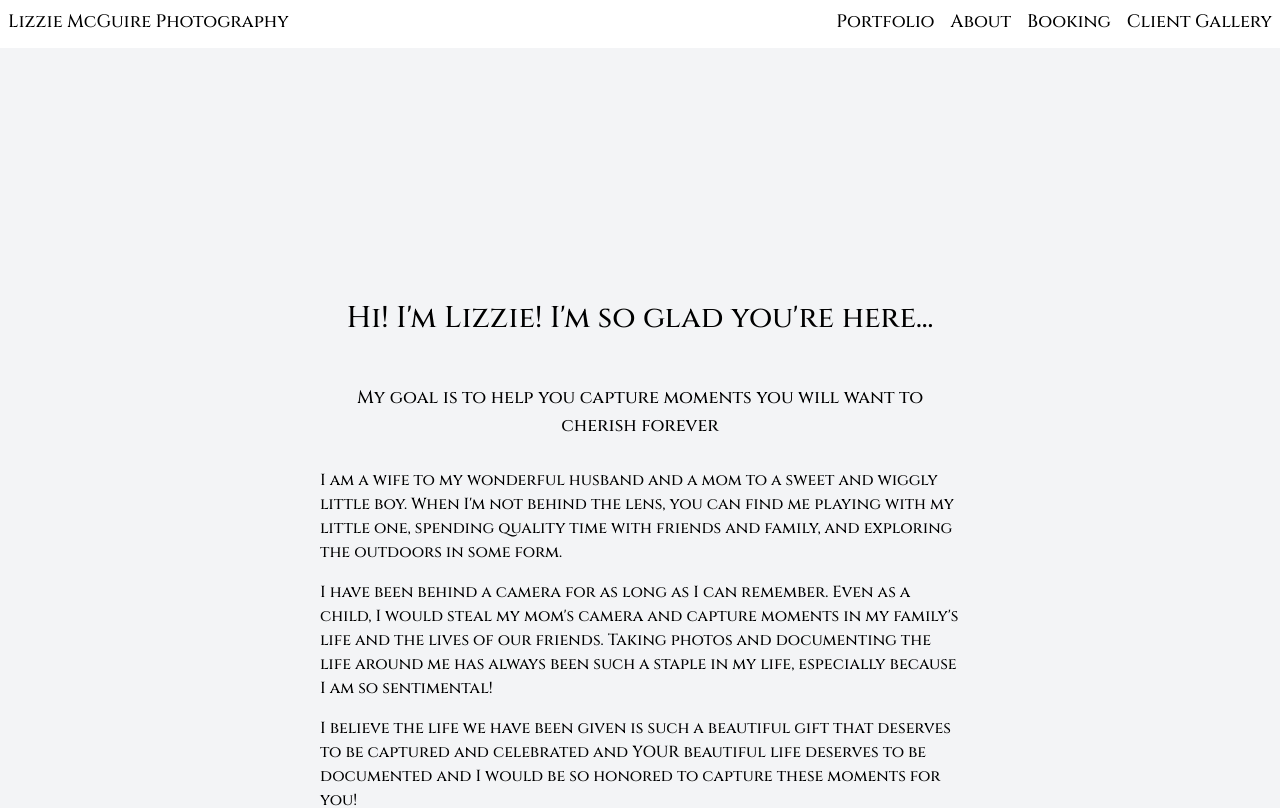
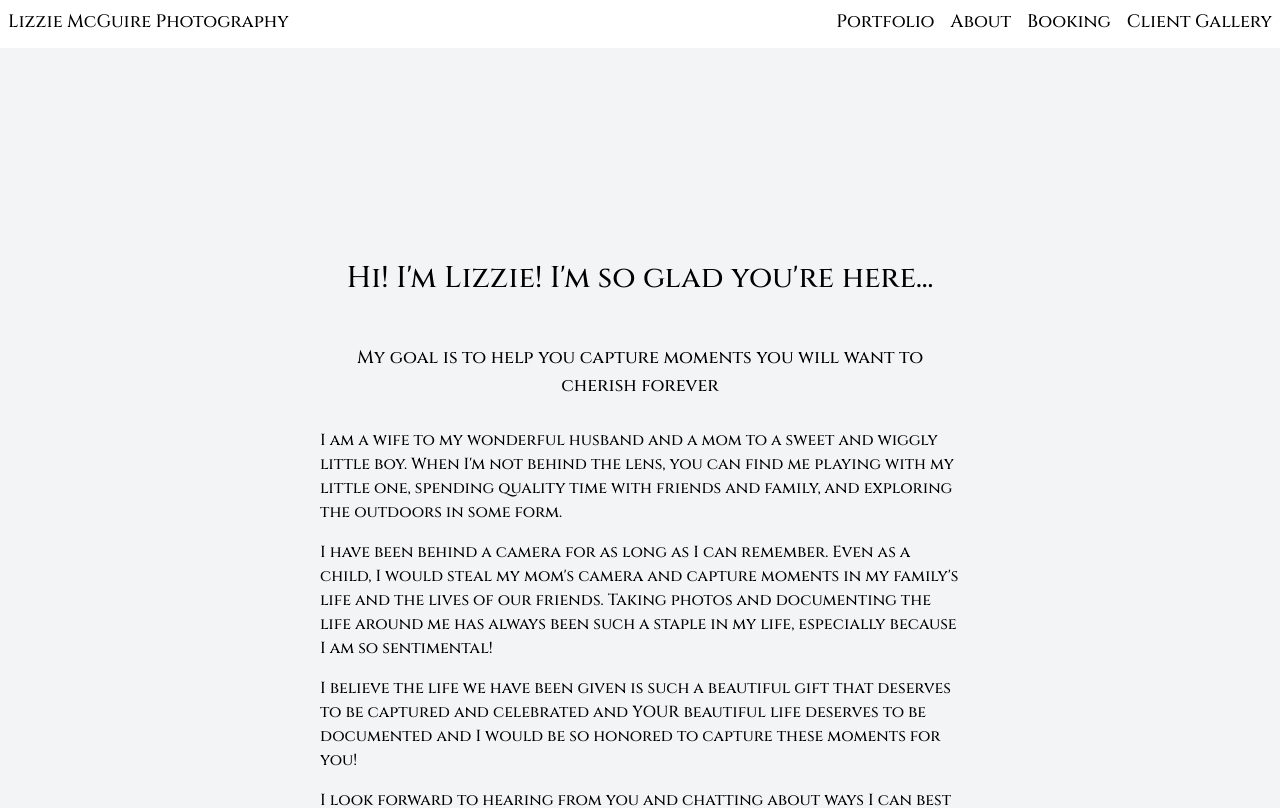
Before and after one commit to T-Kepley-McGuire/Photography-Portfolio-Frontend, a React (Vite) app: page /about in a window 1280 px wide. Shown: the top 808 px of the page. Built offline with nearby package versions, Linux system fonts and the light colour scheme; no server answers.

Commit message:
adjusting styling again on about page

```diff
--- a/src/pages/About.tsx
+++ b/src/pages/About.tsx
@@ -1,7 +1,7 @@
 function About() {
   const my = "my-0 text-center sm:text-left";
   return (
-    <div className="mx-auto w-[90vw] sm:w-[50vw] mt-[35vh] mb-20 flex flex-col items-center gap-4">
+    <div className="mx-auto w-[90vw] sm:w-[50vw] mt-[30vh] mb-20 flex flex-col items-center gap-4">
       {/* <img
       src="/images/lm-photo.jpg"
       alt="Lizzie McGuire"
```
